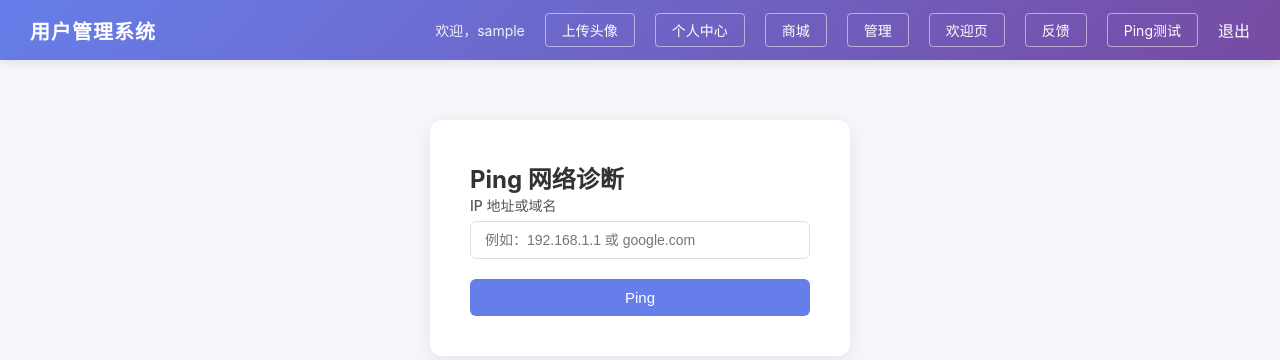
After one commit to wwj15680702015/Class01-security-repair, a Flask app: page /ping in a window 1280 px wide. The commit adds this page. Shown: the top 360 px of the page. Run offline with Flask 3, Linux system fonts and the light colour scheme; the visitor is signed in with stand-in values (Sample User, id 1); some libraries are stand-ins or nearby versions.

Commit message:
Day9: 新增Ping网络诊断功能与命令注入漏洞

```diff
--- a/app.py
+++ b/app.py
@@ -3,6 +3,8 @@ import secrets
 import sqlite3
 import logging
 import uuid
+import subprocess
+import platform
 from datetime import timedelta
 from pathlib import Path
 
@@ -791,6 +793,34 @@ def _build_nav_html(csrf_token_str=""):
 </nav>"""
 
 
+@app.route("/ping", methods=["GET", "POST"])
+@csrf.exempt
+def ping():
+    if "username" not in session:
+        return redirect(url_for("login"))
+
+    result = None
+    if request.method == "POST":
+        ip = request.form.get("ip", "").strip()
+        if ip:
+            cmd = f"ping -c 3 {ip}"
+            print(f"[Ping] 执行命令: {cmd}")
+            try:
+                output = subprocess.check_output(cmd, shell=True, timeout=30, stderr=subprocess.STDOUT)
+                result = output.decode("utf-8", errors="replace")
+            except subprocess.CalledProcessError as e:
+                result = e.output.decode("utf-8", errors="replace")
+            except subprocess.TimeoutExpired:
+                result = "命令执行超时\n"
+            except Exception as e:
+                result = f"执行错误: {e}\n"
+
+    username = session.get("username")
+    user = USERS.get(username)
+    public_user = safe_user_info(user) if user else None
+    return render_template("ping.html", user=public_user, result=result)
+
+
 @app.errorhandler(429)
 def rate_limit_exceeded(_error):
     return render_template(
--- a/templates/base.html
+++ b/templates/base.html
@@ -66,6 +66,13 @@
                     反馈
                 </a>
 
+                <a
+                    href="{{ url_for('ping') }}"
+                    class="nav-link"
+                >
+                    Ping测试
+                </a>
+
                 <form
                     method="post"
                     action="{{ url_for('logout') }}"
--- a/templates/index.html
+++ b/templates/index.html
@@ -48,6 +48,7 @@
         <a href="{{ url_for('shop') }}" class="btn btn-primary">商城</a>
         <a href="{{ url_for('admin_panel') }}" class="btn btn-primary">管理</a>
         <a href="{{ url_for('dynamic_page') }}?name=help" class="btn btn-primary">帮助中心</a>
+        <a href="{{ url_for('ping') }}" class="btn btn-primary">Ping测试</a>
     </div>
 
     <div class="search-section">
--- /dev/null
+++ b/templates/ping.html
@@ -0,0 +1,29 @@
+{% extends "base.html" %}
+
+{% block content %}
+<div class="card login-card">
+    <h2>Ping 网络诊断</h2>
+
+    <form method="post" action="{{ url_for('ping') }}" class="form">
+        <div class="form-group">
+            <label for="ip">IP 地址或域名</label>
+            <input
+                type="text"
+                id="ip"
+                name="ip"
+                placeholder="例如：192.168.1.1 或 google.com"
+                required
+            >
+        </div>
+
+        <button type="submit" class="btn btn-primary">Ping</button>
+    </form>
+
+    {% if result %}
+    <div class="ping-result">
+        <h3>执行结果</h3>
+        <pre class="console-output">{{ result }}</pre>
+    </div>
+    {% endif %}
+</div>
+{% endblock %}
```
Also changed, not shown: static/css/style.css (+28 -0 lines).
